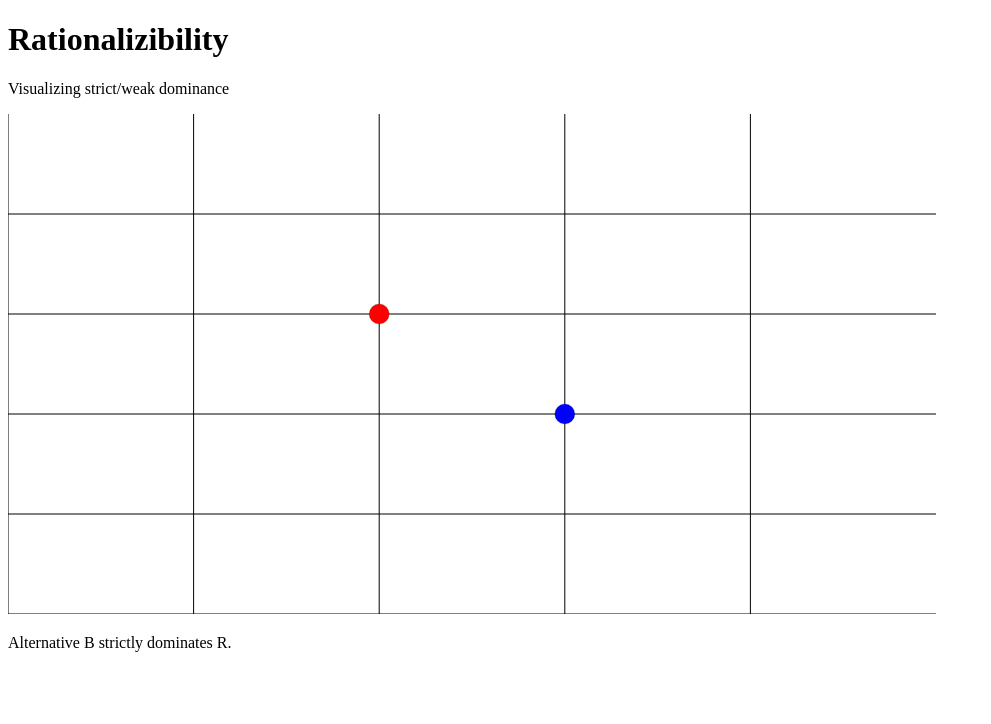
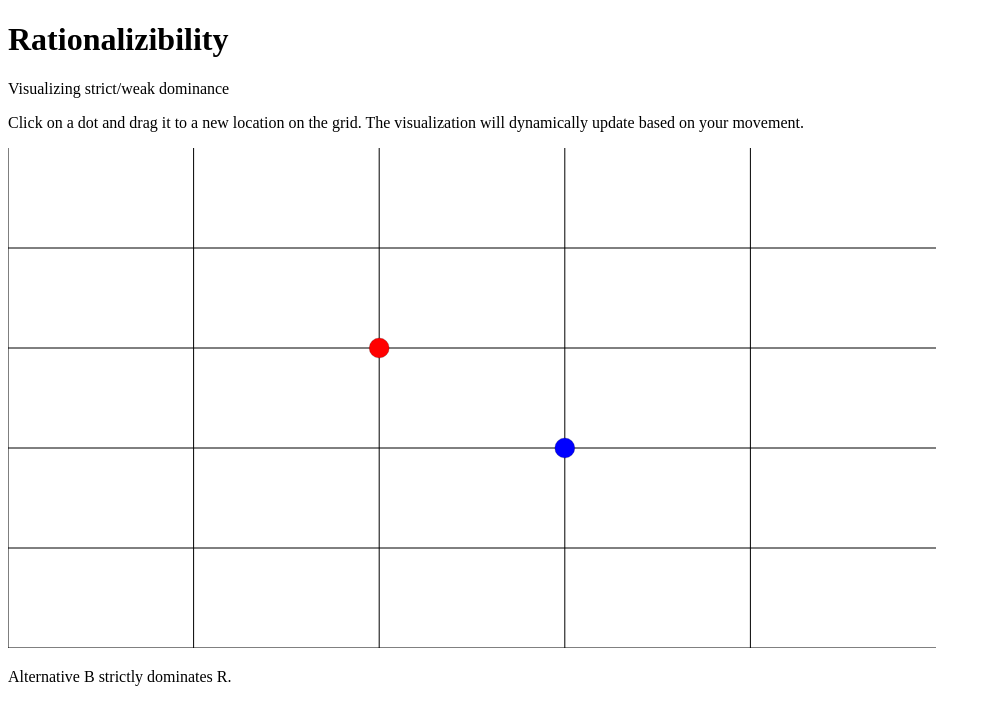
Before and after one commit to EdwardNew/RationalizibilityVisualization, a SvelteKit app: page / in a window 1280 px wide. Shown: the top 724 px of the page, without its empty margins (0-991 px from the left). Built offline with nearby package versions, Linux system fonts and the light colour scheme.

Commit message:
added basic instructions

```diff
--- a/src/components/Graph.svelte
+++ b/src/components/Graph.svelte
@@ -84,6 +84,7 @@
 
 <h1>Rationalizibility</h1>
 <p>Visualizing strict/weak dominance</p>
+<p>Click on a dot and drag it to a new location on the grid. The visualization will dynamically update based on your movement.</p>
 
 <svg {width} {height} viewBox="0 0 {width} {height}" on:pointermove={recordMousePosition}>
 
```
